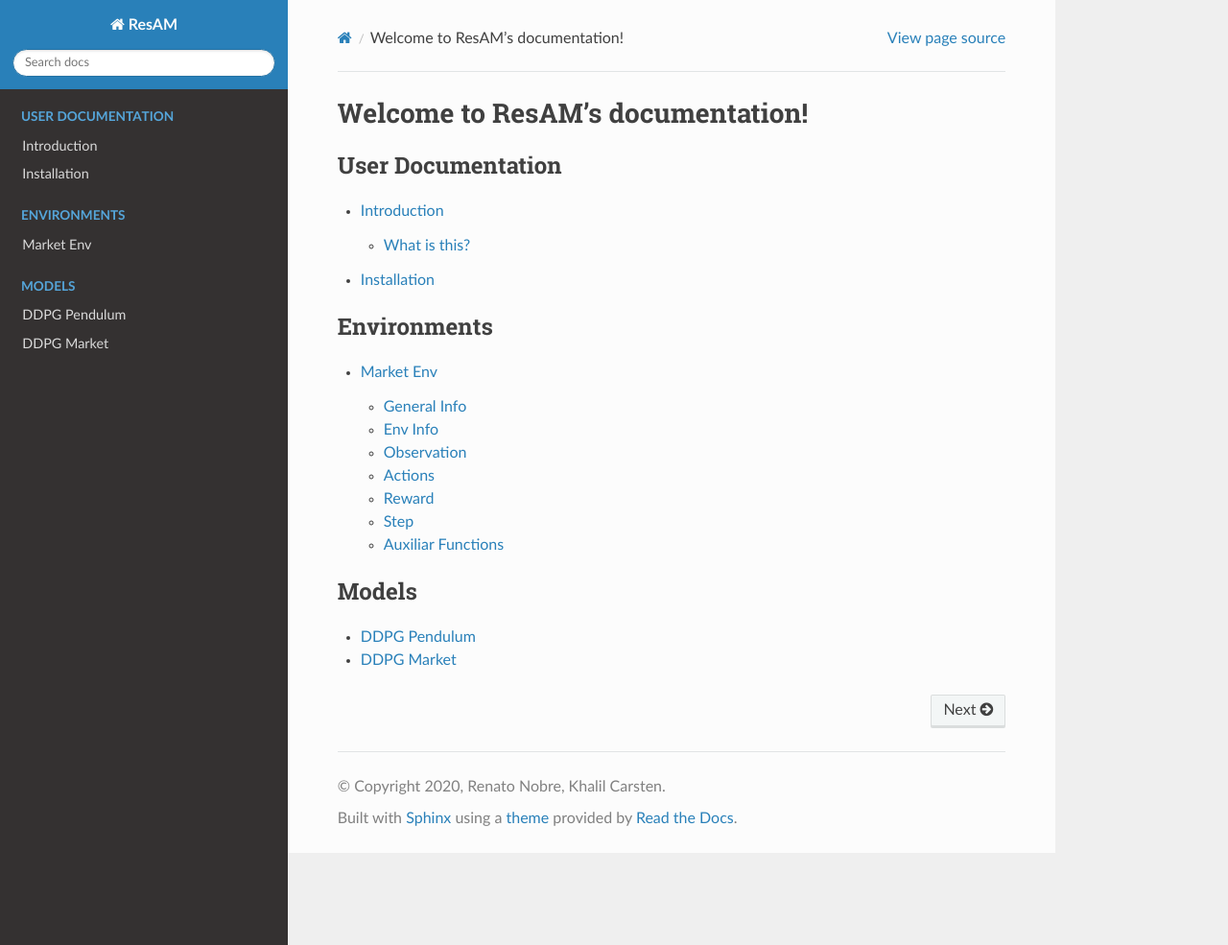
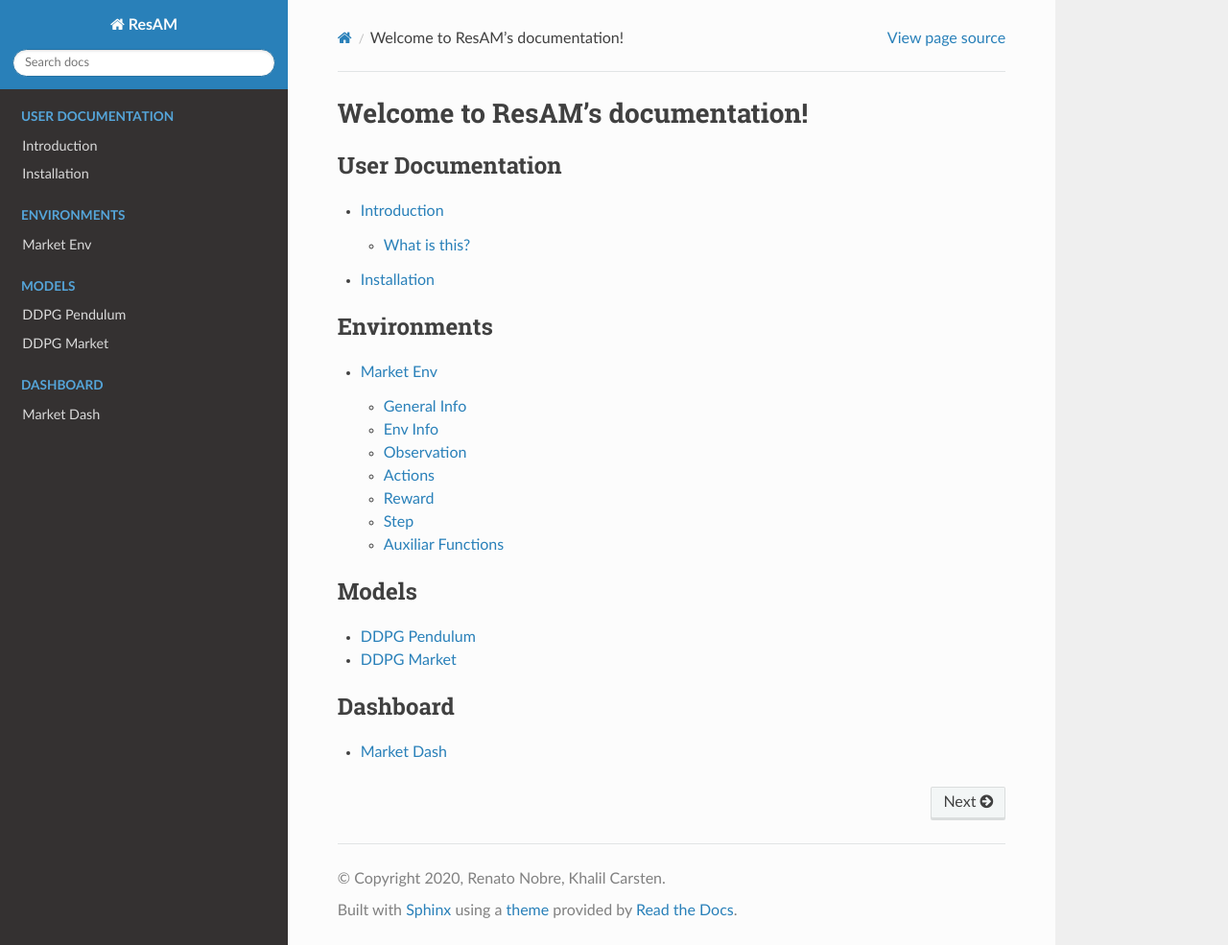
Before and after one commit to EmpyreanAI/ResAM, a Sphinx documentation site: the page built from docs/source/index.rst, in a window 1280 px wide and 985 px high. Shown: the whole window at 96% size. Built offline with Sphinx 7.4.7 and the Read the Docs theme 2.0.0, drawn with Linux system fonts in a browser that asks for light colours.

Commit message:
Finished base structure

```diff
--- /dev/null
+++ b/docs/source/dashboard/dash.rst
@@ -0,0 +1,2 @@
+Market Dash
+===========
--- a/docs/source/index.rst
+++ b/docs/source/index.rst
@@ -30,6 +30,4 @@
    :maxdepth: 2
    :caption: Dashboard
 
-.. toctree::
-   :maxdepth: 2
-   :caption: Etc.
+   dashboard/dash
```
